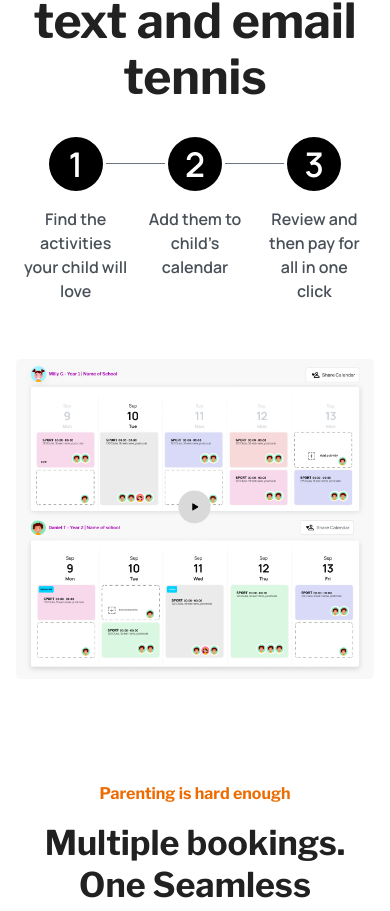
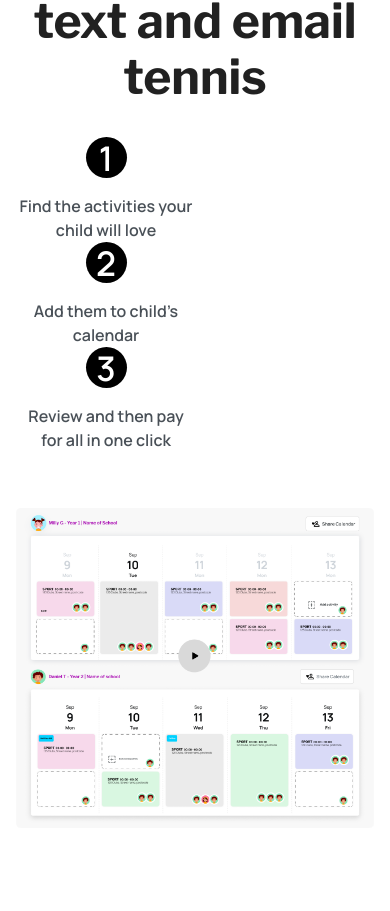
Before and after one commit to digital-brother/ooscca-fe, a Next.js app: page / in a window 390 px wide. Shown: the part 2420-3331 px from the top of the page. Built offline with nearby package versions, Linux system fonts and the light colour scheme.

Commit message:
Make stepper vertical for mobile

```diff
--- a/src/app/(homepage)/DemoStepper.js
+++ b/src/app/(homepage)/DemoStepper.js
@@ -11,6 +11,8 @@ import { manrope } from "@/components/ThemeRegistry/theme";
 import MUIStepConnector, {
   stepConnectorClasses as MUIStepConnectorClasses,
 } from "@mui/material/StepConnector";
+import useMediaQuery from "@mui/material/useMediaQuery";
+import { useTheme } from "@mui/material/styles";
 
 const STEPS = [
   "Find the activities your child will love",
@@ -29,12 +31,12 @@ const StepConnector = styled(MUIStepConnector)({
   },
 });
 
-function StepIcon({icon}) {
+function StepIcon({ icon }) {
   return (
     <Box
       sx={{
-        width: 54,
-        height: 54,
+        width: { xs: 41, md: 54 },
+        height: { xs: 41, md: 54 },
         borderRadius: "50%",
         backgroundColor: "#000000",
         display: "flex",
@@ -56,16 +58,26 @@ function StepIcon({icon}) {
   );
 }
 
-export default function DemoStepper({sx}) {
+export default function DemoStepper({ sx }) {
+  const theme = useTheme();
+  const mdUp = useMediaQuery(theme.breakpoints.up("md"));
+
   return (
-    <Box {...sx }>
-      <MUIStepper alternativeLabel connector={<StepConnector />}>
+    <Box {...sx}>
+      <MUIStepper
+        alternativeLabel
+        connector={<StepConnector />}
+        orientation={mdUp ? "horizontal" : "vertical"}
+        sx={{
+          minHeight: { sm: 393, md: 0 },
+        }}
+      >
         {STEPS.map((label, index) => {
           return (
             <Step key={index}>
               <StepLabel
                 StepIconComponent={StepIcon}
-                sx={{ "& .MuiStepLabel-label": { mt: 0.5 } }}
+                sx={{ py: 0, "& .MuiStepLabel-label": { mt: 0.5 } }}
               >
                 <Typography
                   sx={{
```
